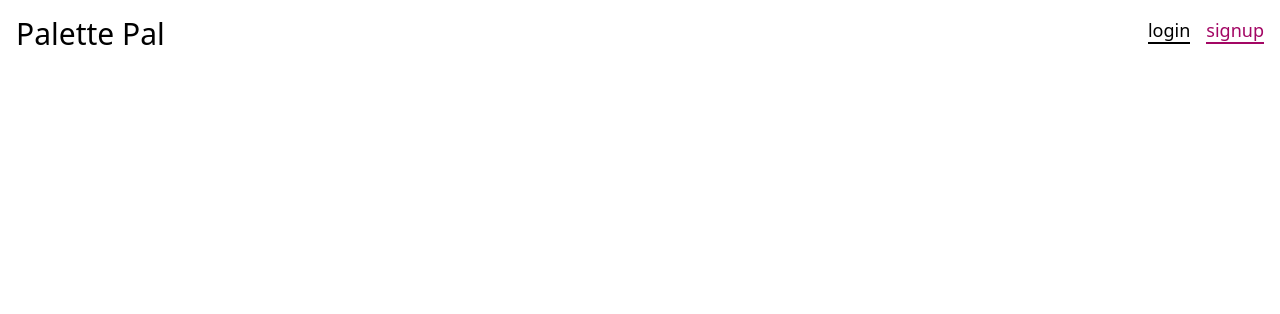
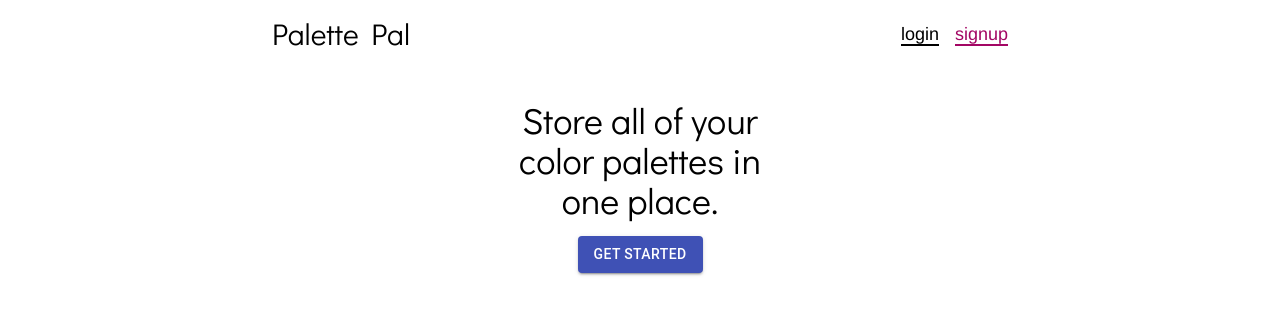
Before and after one commit to REslim30/palette-pal-frontend, a Gatsby site: page / in a window 1280 px wide. Built offline with nearby package versions, Linux system fonts and the light colour scheme; Gatsby itself is replaced by a stand-in of ours.

Commit message:
Get Started button added

```diff
--- a/src/scenes/Home/index.js
+++ b/src/scenes/Home/index.js
@@ -1,13 +1,23 @@
 import React from "react"
+import { Button } from "@material-ui/core";
 
 export default function Home(props) {
   return (
-    <header className="flex justify-between p-4">
+    <div className="max-w-screen-md mx-auto">
+      <header className="flex justify-between items-center p-4">
         <h1 className="text-3xl">Palette Pal</h1>
         <nav>
           <a className="text-lg" href="">login</a>
           <a className="text-lg text-primary-700 ml-4" href="">signup</a>
         </nav>
       </header>
+
+      <main>
+        <article className="flex flex-col items-center w-64 mt-8 mx-auto">
+          <h2 className="text-4xl text-center mb-4">Store all of your color palettes in one place.</h2>
+          <Button variant="contained" color="primary">Get Started</Button>
+        </article>
+      </main>
+    </div>
   );
 }
--- a/src/tailwind.css
+++ b/src/tailwind.css
@@ -1,3 +1,4 @@
+@import url('https://fonts.googleapis.com/css2?family=Arimo&family=Didact+Gothic&display=swap');
 @tailwind base;
 @tailwind components;
 @tailwind utilities;
@@ -9,4 +10,7 @@
   a:hover {
     @apply border-purple-700 text-purple-700 pb-0.5
   }
+  h1, h2, h3, h4, h5, h6 {
+    @apply font-header
+  }
 }
--- a/tailwind.config.js
+++ b/tailwind.config.js
@@ -40,6 +40,10 @@ module.exports = {
           "800": "#580A94",
           "900": "#44056E",
         }
+      },
+      fontFamily: {
+        'header': '"Didact Gothic", ui-sans-serif, system-ui, -apple-system, BlinkMacSystemFont, "Segoe UI", Roboto, "Helvetica Neue", Arial, "Noto Sans", sans-serif, "Apple Color Emoji", "Segoe UI Emoji", "Segoe UI Symbol", "Noto Color Emoji"',
+        'sans': '"Arimo", ui-sans-serif, system-ui, -apple-system, BlinkMacSystemFont, "Segoe UI", Roboto, "Helvetica Neue", Arial, "Noto Sans", sans-serif, "Apple Color Emoji", "Segoe UI Emoji", "Segoe UI Symbol", "Noto Color Emoji"',
       }
     },
   },
```
Lines whose indentation alone changed are shown as unchanged.
